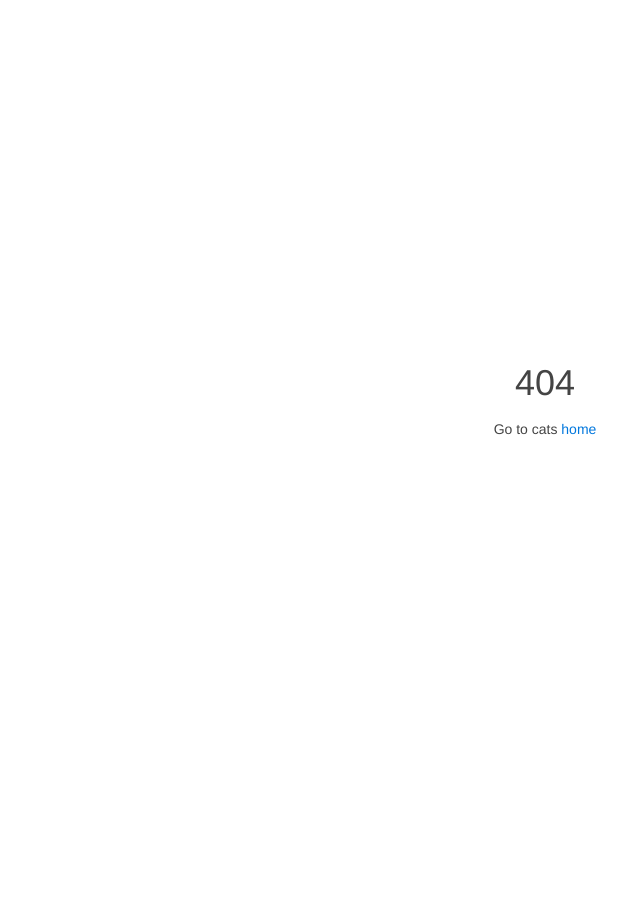
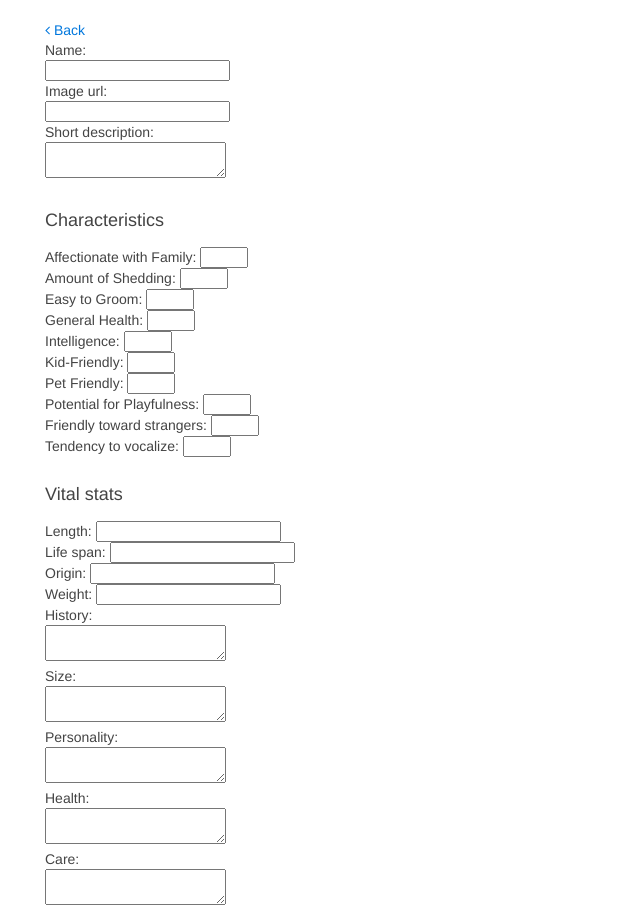
Before and after one commit to moevm/nosql2h21-cats-memecached, a React (Create React App) app in the folder frontend/: page /add in a window 1280 px wide. Before the commit this address had no page. Shown: the top 912 px of the page, without its empty margins (95-735 px from the left). Before the commit the page ends 800 px from the top, so only its background shows below. Built offline with nearby package versions, Linux system fonts and the light colour scheme.

Commit message:
add cat inserting page

```diff
--- a/frontend/src/app/App.jsx
+++ b/frontend/src/app/App.jsx
@@ -9,6 +9,7 @@ import NoMatchPage from "../404/NoMatchPage";
 import SearchPage from "../search/SearchPage";
 import CatDetailsPage from "../details/CatDetailsPage";
 import ImportPage from "../import/ImportPage";
+import AddCatPage from "../import/AddCatPage";
 
 function App() {
   return (
@@ -19,6 +20,7 @@ function App() {
         </Route>
         <Route path="/cats/:catId" component={CatDetailsPage}/>
         <Route path="/import" component={ImportPage}/>
+        <Route path="/add" component={AddCatPage}/>
         <Route path="*">
           <NoMatchPage />
         </Route>
--- /dev/null
+++ b/frontend/src/import/AddCatPage.jsx
@@ -0,0 +1,141 @@
+import React from "react";
+import PageRoot from "../app/PageRoot";
+import {Link, withRouter} from "react-router-dom";
+import FiltersConfig from "../filters/filters-config.json";
+import AppConfig from "../config.json";
+
+const vitalStats = [
+    {id: "length", localized: "Length"},
+    {id: "lifeSpan", localized: "Life span"},
+    {id: "origin", localized: "Origin"},
+    {id: "weight", localized: "Weight"}
+]
+
+class AddCatPage extends React.Component {
+    constructor(props) {
+        super(props);
+        this.state = {};
+
+        this.handleInputChange = this.handleInputChange.bind(this);
+        this.onSubmit = this.onSubmit.bind(this);
+    }
+
+    handleInputChange(event) {
+        const target = event.target;
+        const value = target.type === 'checkbox' ? target.checked : target.value;
+        const name = target.name;
+
+        this.setState({
+            ...this.state,
+            [name]: value,
+        });
+    }
+
+    async onSubmit(e) {
+        e.preventDefault()
+
+        try {
+            let data = {
+                breedName: this.state.breedName,
+                care: this.state.care,
+                characteristics: FiltersConfig.filters.reduce((arr, e) => {arr[e.id] = parseInt(this.state[e.id]); return arr}, {}),
+                childrenAndPets: this.state.childrenAndPets,
+                colorAndGrooming: this.state.colorAndGrooming,
+                health: this.state.health,
+                history: this.state.history,
+                personality: this.state.personality,
+                roundImgUrl: this.state.roundImgUrl,
+                shortDescription: this.state.shortDescription,
+                size: this.state.size,
+                vitalStats: vitalStats.reduce((arr, e) => {arr[e.id] = this.state[e.id]; return arr}, {}),
+            };
+            const requestOptions = {
+                method: 'POST',
+                headers: {'Content-Type': 'application/json'},
+                body: JSON.stringify(data),
+            };
+            let url = new URL("/cats", AppConfig.serverUrl).href;
+            let result = await fetch(url, requestOptions);
+            if (result.ok) {
+                this.props.history.push(`/cats/${this.state.breedName}`)
+            } else {
+                alert(`Something gone wrong: ${await result.text()}`);
+                console.log(`Something gone wrong: ${await result.text()}`)
+            }
+        } catch (e) {
+            alert(e)
+            console.log(e)
+        }
+    }
+
+    render() {
+        return <PageRoot>
+            <Link to="/"><i className="uk-icon-angle-left"/> Back</Link>
+            <form onSubmit={this.onSubmit}>
+                <div>
+                    <label>Name: <br/><input required name="breedName" value={this.state.breedName ?? ""}
+                                             onChange={this.handleInputChange}/></label>
+                </div>
+                <div>
+                    <label>Image url: <br/><input required name="roundImgUrl" value={this.state.roundImgUrl ?? ""}
+                                                  onChange={this.handleInputChange}/></label>
+                </div>
+                <div>
+                    <label>Short description: <br/><textarea required name="shortDescription"
+                                                             onChange={this.handleInputChange} value={this.state.shortDescription ?? ""}></textarea></label>
+                </div>
+                <h3>Characteristics</h3>
+                <div>
+                    {
+                        FiltersConfig.filters.map((e) => {
+                            return <label>{e.localized}: <input required type="number" min={e.min} max={e.max} name={e.id} value={this.state[e.id] ?? ""}
+                                                                     onChange={this.handleInputChange}/><br/></label>
+                        })
+                    }
+                </div>
+                <h3>Vital stats</h3>
+                <div>
+                    {
+                        vitalStats.map((stat) => {
+                            return <label>{stat.localized}: <input required type="text" name={stat.id} value={this.state[stat.id] ?? ""}
+                                                                onChange={this.handleInputChange}/><br/></label>
+                        })
+                    }
+                </div>
+                <div>
+                    <label>History: <br/><textarea required name="history"
+                                                             onChange={this.handleInputChange} value={this.state.history ?? ""}></textarea></label>
+                </div>
+                <div>
+                    <label>Size: <br/><textarea required name="size"
+                                                   onChange={this.handleInputChange} value={this.state.size ?? ""}></textarea></label>
+                </div>
+                <div>
+                    <label>Personality: <br/><textarea required name="personality"
+                                                   onChange={this.handleInputChange} value={this.state.personality ?? ""}></textarea></label>
+                </div>
+                <div>
+                    <label>Health: <br/><textarea required name="health"
+                                                       onChange={this.handleInputChange} value={this.state.health ?? ""}></textarea></label>
+                </div>
+                <div>
+                    <label>Care: <br/><textarea required name="care"
+                                                  onChange={this.handleInputChange} value={this.state.care ?? ""}></textarea></label>
+                </div>
+                <div>
+                    <label>Coat Color And Grooming: <br/><textarea required name="colorAndGrooming"
+                                                onChange={this.handleInputChange} value={this.state.colorAndGrooming ?? ""}></textarea></label>
+                </div>
+                <div>
+                    <label>Children And Other Pets: <br/><textarea required name="childrenAndPets"
+                                                                   onChange={this.handleInputChange} value={this.state.childrenAndPets ?? ""}></textarea></label>
+                </div>
+                <div>
+                    <input type="submit" value="Add"/>
+                </div>
+            </form>
+        </PageRoot>;
+    }
+}
+
+export default withRouter(AddCatPage);
```
